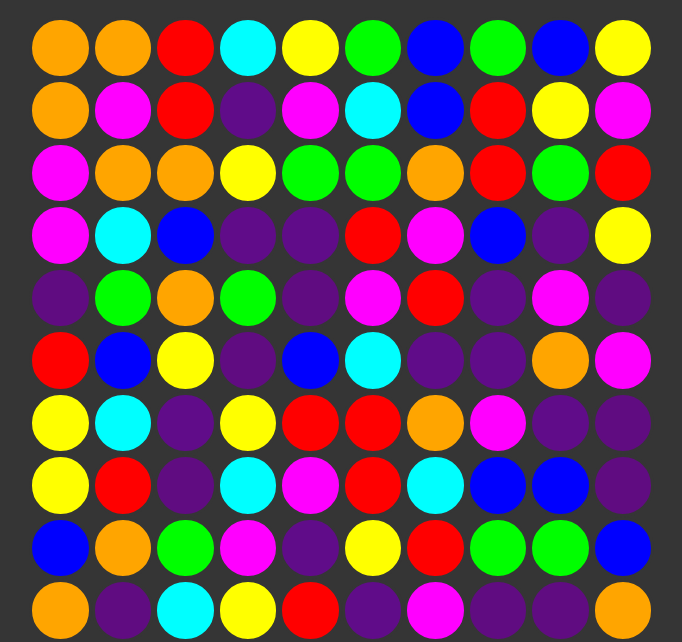
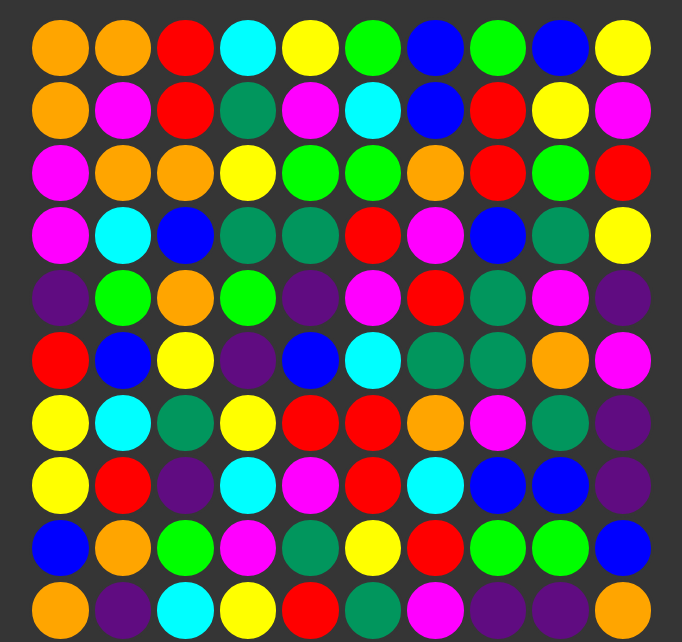
Before and after one commit to kalyniuk-an/game, a plain HTML site: page index.html in a window 1280 px wide. Shown: the part 166-808 px from the top of the page, without its empty margins (361-1043 px from the left). Drawn offline with Linux system fonts and the light colour scheme.

Commit message:
Update style.css

```diff
--- a/style.css
+++ b/style.css
@@ -95,5 +95,6 @@ body{
   background-color: #600c81;
 }
 .tile9 {
-  background-color: #600c89;
+  background-color: #01965d;
+;
 }
```
